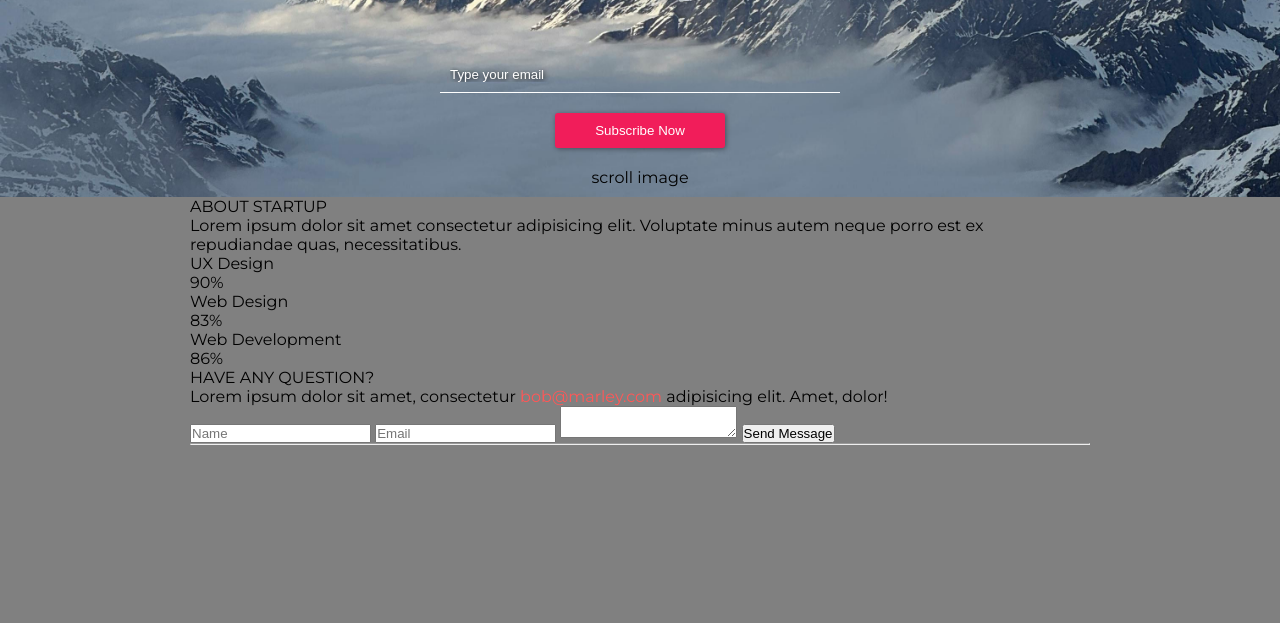
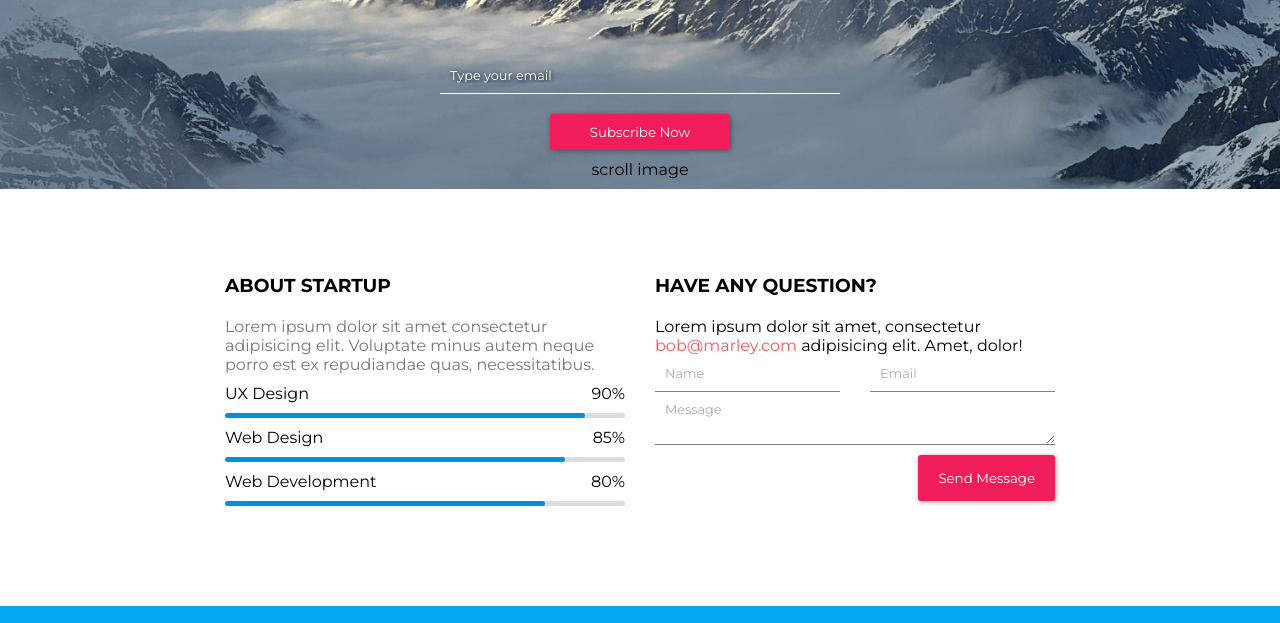
Before and after one commit to joraka/coming-soon-page, a website: page index.html in a window 1280 px wide. Shown: the part 322-945 px from the top of the page. Before the commit the page ends 800 px from the top, so only its background shows below. Drawn offline with Linux system fonts and the light colour scheme.

Commit message:
middle style

```diff
--- a/index.html
+++ b/index.html
@@ -39,48 +39,77 @@
           </div>
         </div>
         <form class="subscribe-form flex-col">
-          <input type="email" placeholder="Type your email" />
-          <input type="button" value="Subscribe Now" />
+          <input type="email" placeholder="Type your email" class="text-input-1" />
+          <input type="button" value="Subscribe Now" class="button-input-1" />
           <div>scroll image</div>
         </form>
       </section>
     </header>
-    <main class="container">
+    <main class="container flex-row main-box">
       <section class="left-section">
-        <div>ABOUT STARTUP</div>
+        <h3>ABOUT STARTUP</h3>
         <p>
           Lorem ipsum dolor sit amet consectetur adipisicing elit. Voluptate minus autem neque porro
           est ex repudiandae quas, necessitatibus.
         </p>
-        <div>
-          <div>UX Design</div>
-          <div>90%</div>
+        <div class="bar">
+          <div class="bar-top">
+            <div>UX Design</div>
+            <div>90%</div>
+          </div>
+          <div class="bar-line" style="width: 90%"></div>
+          <div class="bar-line-full"></div>
         </div>
-        <div>
-          <div>Web Design</div>
-          <div>83%</div>
+        <div class="bar">
+          <div class="bar-top">
+            <div>Web Design</div>
+            <div>85%</div>
+          </div>
+          <div class="bar-line" style="width: 85%"></div>
         </div>
-        <div>
-          <div>Web Development</div>
-          <div>86%</div>
+        <div class="bar">
+          <div class="bar-top">
+            <div>Web Development</div>
+            <div>80%</div>
+          </div>
+          <div class="bar-line" style="width: 80%"></div>
         </div>
       </section>
       <section class="right-section">
-        <div>HAVE ANY QUESTION?</div>
+        <h3>HAVE ANY QUESTION?</h3>
         <p>
           Lorem ipsum dolor sit amet, consectetur
           <span class="text-red">bob@marley.com</span> adipisicing elit. Amet, dolor!
         </p>
-        <form>
-          <input type="text" placeholder="Name" />
-          <input type="email" placeholder="Email" />
-          <textarea></textarea>
-          <input type="button" value="Send Message" />
+        <form class="flex-col form-inputs-padding">
+          <div class="form-inputs-padding right-form-top">
+            <input type="text" placeholder="Name" class="text-input-1 text-input-2" />
+            <input type="email" placeholder="Email" class="text-input-1 text-input-2" />
+          </div>
+          <textarea class="text-input-1 text-input-2" placeholder="Message"></textarea>
+          <div class="form-button-wrapper">
+            <input type="button" value="Send Message" class="button-input-1 button-input-2" />
+          </div>
         </form>
       </section>
     </main>
-    <footer class="container">
-      <hr />
+    <footer class="footer">
+      <section class="container flex-col">
+        <div class="flex-row">
+          <div>pic</div>
+          <div>pic</div>
+          <div>pic</div>
+          <div>pic</div>
+        </div>
+        <hr />
+        <div>img</div>
+        <div>
+          Copyright &copy; 2022 <a href="#">Kebab</a> | All Rights Reserved | Designed By
+          <a href="#">Kebab</a>
+        </div>
+        <p>Lorem ipsum dolor sit amet consectetur adipisicing elit. Odit, odio.</p>
+        <p>200+ Lorem ipsum dolor sit amet consectetur adipisicing elit. Odit, odio.</p>
+      </section>
     </footer>
   </body>
 </html>
--- a/style.css
+++ b/style.css
@@ -4,11 +4,32 @@
   margin: 0;
 }
 
-body {
+textarea {
+  resize: vertical;
+}
+
+body,
+textarea,
+input {
   font-family: "Montserrat", sans-serif;
   font-optical-sizing: auto;
   font-style: normal;
-  background-color: gray;
+  background-color: white;
+}
+
+body,
+textarea,
+input,
+input::placeholder,
+textarea::placeholder {
+  font-family: "Montserrat", sans-serif;
+  font-optical-sizing: auto;
+  font-style: normal;
+}
+
+input::placeholder,
+textarea::placeholder {
+  font-size: 0.8rem;
 }
 
 header {
@@ -89,28 +110,23 @@ header {
   margin: 10px 0;
 }
 
-.subscribe-form input[type="email"]::placeholder {
+.text-input-1::placeholder {
   color: white;
   text-shadow: 1px 1px 5px black;
 }
 
-.subscribe-form input[type="email"]:focus {
-  background-color: black;
+.text-input-1:focus {
+  background-color: rgba(0, 0, 0, 0.3);
 }
 
-.subscribe-form input[type="email"]::out {
-  border: none;
-  background-color: black;
-}
-
-.subscribe-form input[type="email"] {
+.text-input-1 {
   background-color: transparent;
   border: none;
   border-bottom: 1px solid white;
   color: white;
 }
 
-.subscribe-form input[type="button"] {
+.button-input-1 {
   padding: 10px 40px;
   outline: none;
   margin-bottom: 20px;
@@ -121,10 +137,124 @@ header {
   border-radius: 3px;
 }
 
-.subscribe-form input[type="button"]:hover {
+.button-input-1:hover {
   background-color: #d3194e;
 }
 
 input[type="button"] {
   cursor: pointer;
 }
+
+.footer {
+  padding: 20px 10px;
+  background-color: #03a9f5;
+}
+
+.footer hr {
+  margin: 20px 0;
+  width: 100%;
+  background-color: rgb(225, 225, 225);
+  border: none;
+  height: 2px;
+}
+
+.main-box {
+  margin: 70px auto;
+  flex-wrap: wrap;
+  display: flex;
+  justify-content: center;
+}
+
+.right-section {
+  width: 100%;
+  max-width: 430px;
+  padding: 15px;
+}
+
+.left-section {
+  width: 100%;
+  max-width: 430px;
+  padding: 15px;
+}
+
+.left-section > p {
+  color: rgb(120, 120, 120);
+}
+
+.left-section > h3,
+.right-section > h3 {
+  padding-bottom: 20px;
+}
+
+.bar {
+  position: relative;
+  margin: 10px 0;
+}
+
+.bar-top {
+  display: flex;
+  justify-content: space-between;
+}
+
+.bar-line {
+  margin-top: 10px;
+  height: 5px;
+  background-color: rgb(0, 166, 255);
+  border-radius: 10px;
+}
+
+.bar-line::before {
+  position: absolute;
+  content: "";
+  left: 0;
+  bottom: 0;
+  width: 100%;
+  height: 5px;
+  background-color: rgba(0, 0, 0, 0.133);
+  border-radius: 10px;
+}
+
+.form-inputs-padding > input,
+.form-inputs-padding > textarea {
+  padding: 10px;
+  width: 100%;
+}
+
+.text-input-2 {
+  color: black;
+  text-shadow: none;
+  border-color: gray;
+  outline: none;
+}
+
+.text-input-2::placeholder {
+  color: rgb(170, 170, 170);
+  text-shadow: none;
+}
+
+.text-input-2:focus {
+  background-color: rgba(195, 195, 195, 0.619);
+}
+
+.flex-wrap {
+  flex-wrap: wrap;
+}
+
+.button-input-2 {
+  padding: 15px 20px;
+}
+
+.form-button-wrapper {
+  display: flex;
+  margin-top: 10px;
+}
+
+.form-button-wrapper {
+  align-self: flex-end;
+}
+
+.right-form-top {
+  display: flex;
+  justify-content: space-between;
+  gap: 30px;
+}
```
Also changed, not shown: README.md.
